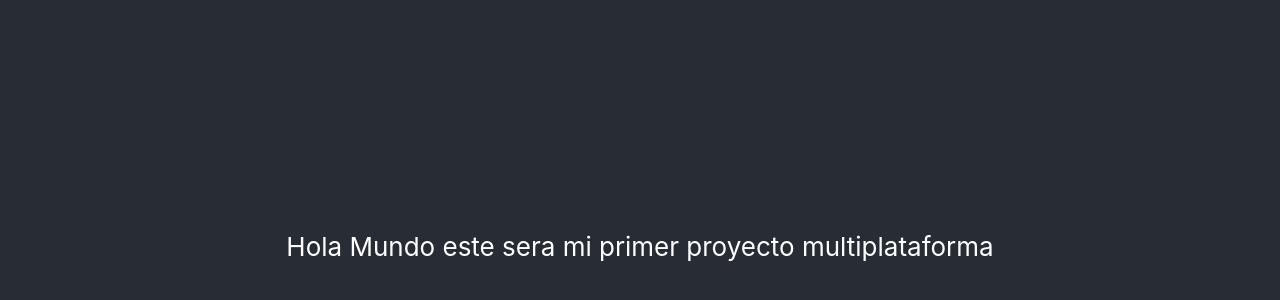
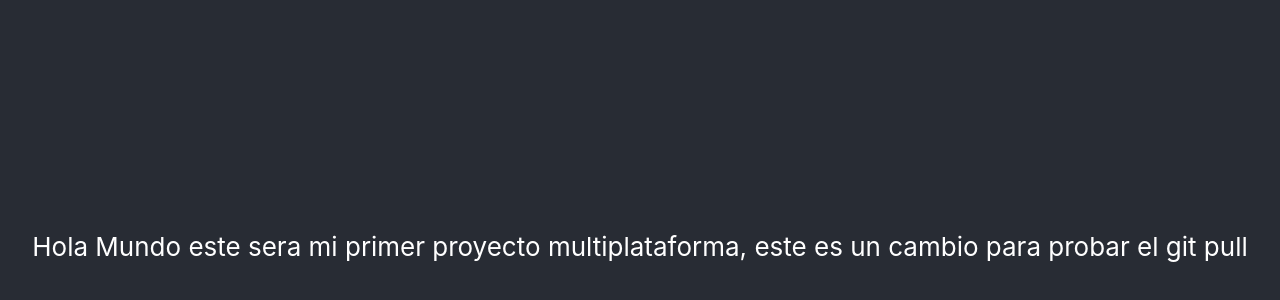
Before and after one commit to Diegoo11/api-react-moduler, a React (Create React App) app: page / in a window 1280 px wide. Shown: the part 154-454 px from the top of the page. Built offline with nearby package versions, Linux system fonts and the light colour scheme.

Commit message:
test git pull

```diff
--- a/src/App.js
+++ b/src/App.js
@@ -5,7 +5,8 @@ function App() {
   return (
     <div className="App">
       <header className="App-header">
-        Hola Mundo este sera mi primer proyecto multiplataforma
+        Hola Mundo este sera mi primer proyecto multiplataforma,
+        este es un cambio para probar el git pull
       </header>
     </div>
   );
```
